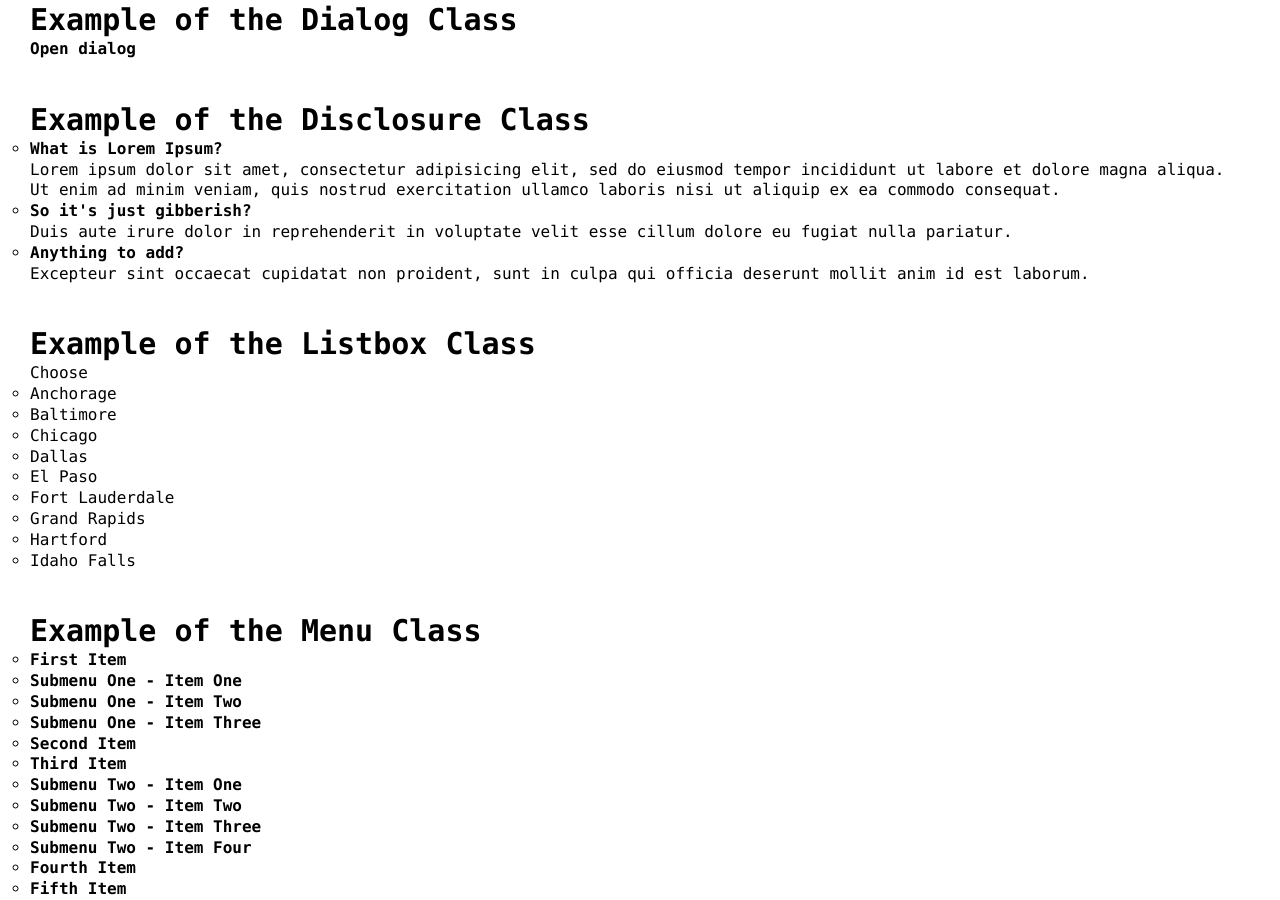
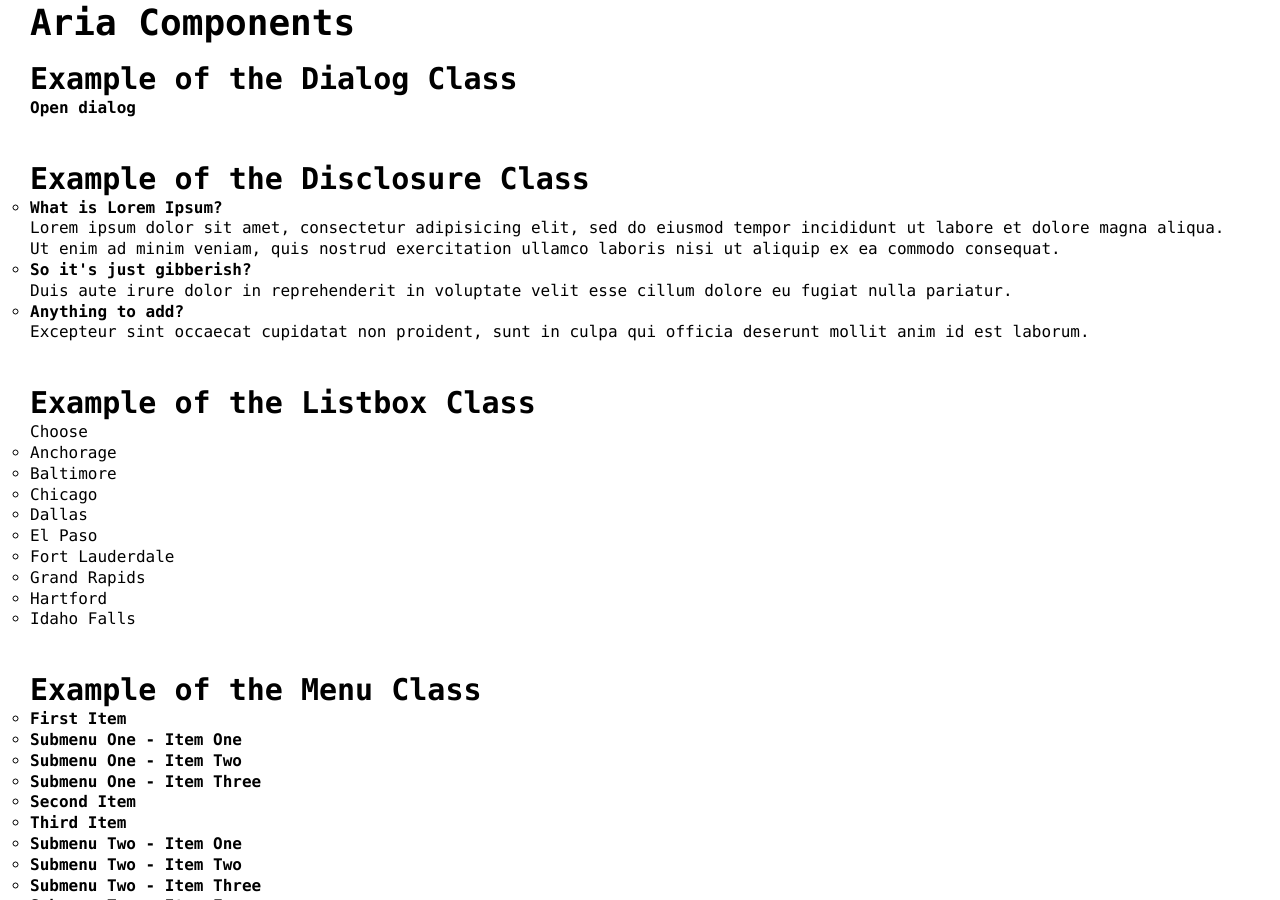
Before and after one commit to goodguyry/AriaComponents, a Jekyll site: the page built from docs/index.html, in a window 1280 px wide and 900 px high. Built offline with Jekyll 4.4.1, drawn with Linux system fonts in a browser that asks for light colours.

Commit message:
Adds an h1 to the page

```diff
--- a/docs/_client/src/scss/index.scss
+++ b/docs/_client/src/scss/index.scss
@@ -33,7 +33,10 @@ svg {
 }
 
 h1 {
+  border-bottom: 1px solid rgba(black, 0.3);
   font-size: rem(36);
+  margin-bottom: rem(100);
+  padding: rem(20) 0;
 }
 
 h2 {
--- a/docs/index.html
+++ b/docs/index.html
@@ -12,6 +12,8 @@ all_components:
 - tablist
 ---
 
+<h1>Aria Components</h1>
+
 {% for component in page.all_components %}
 	<section class="section">
 		<header class="section-header">
```
